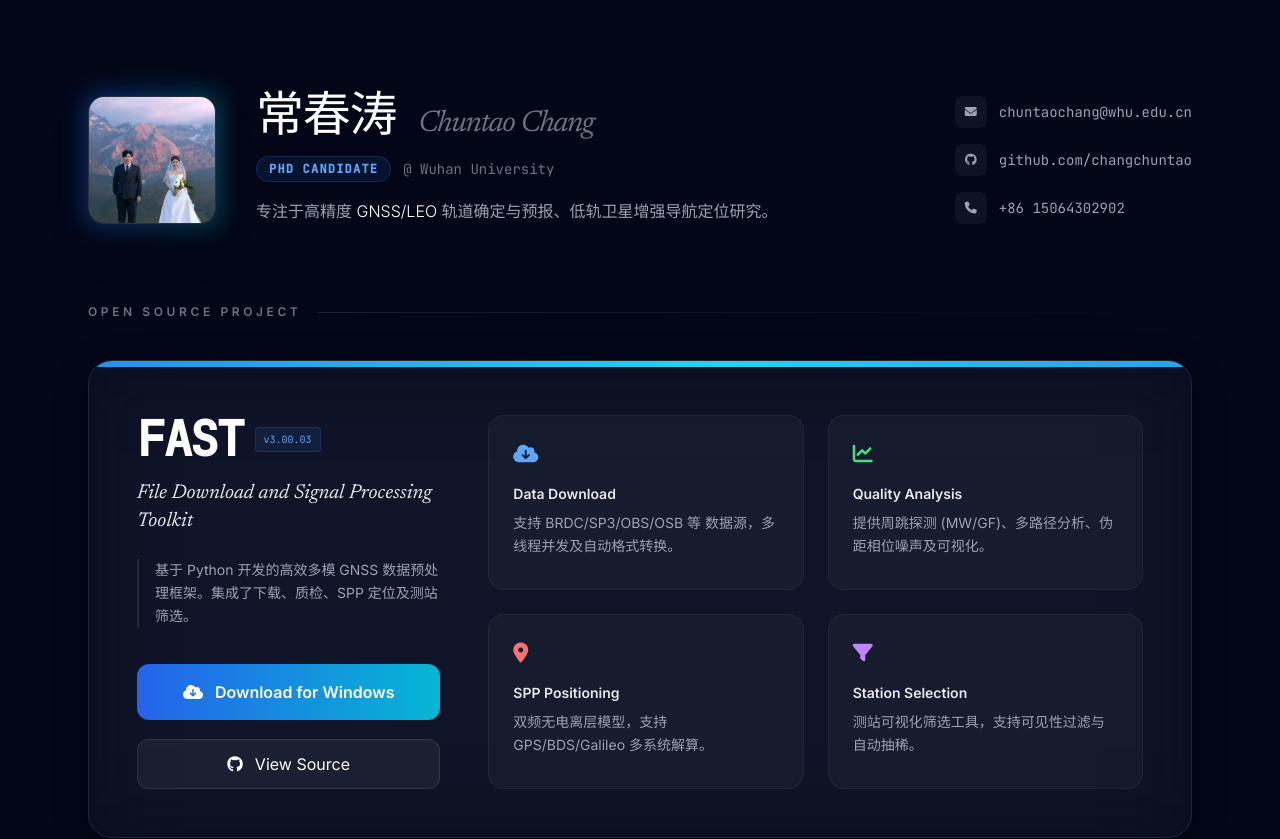
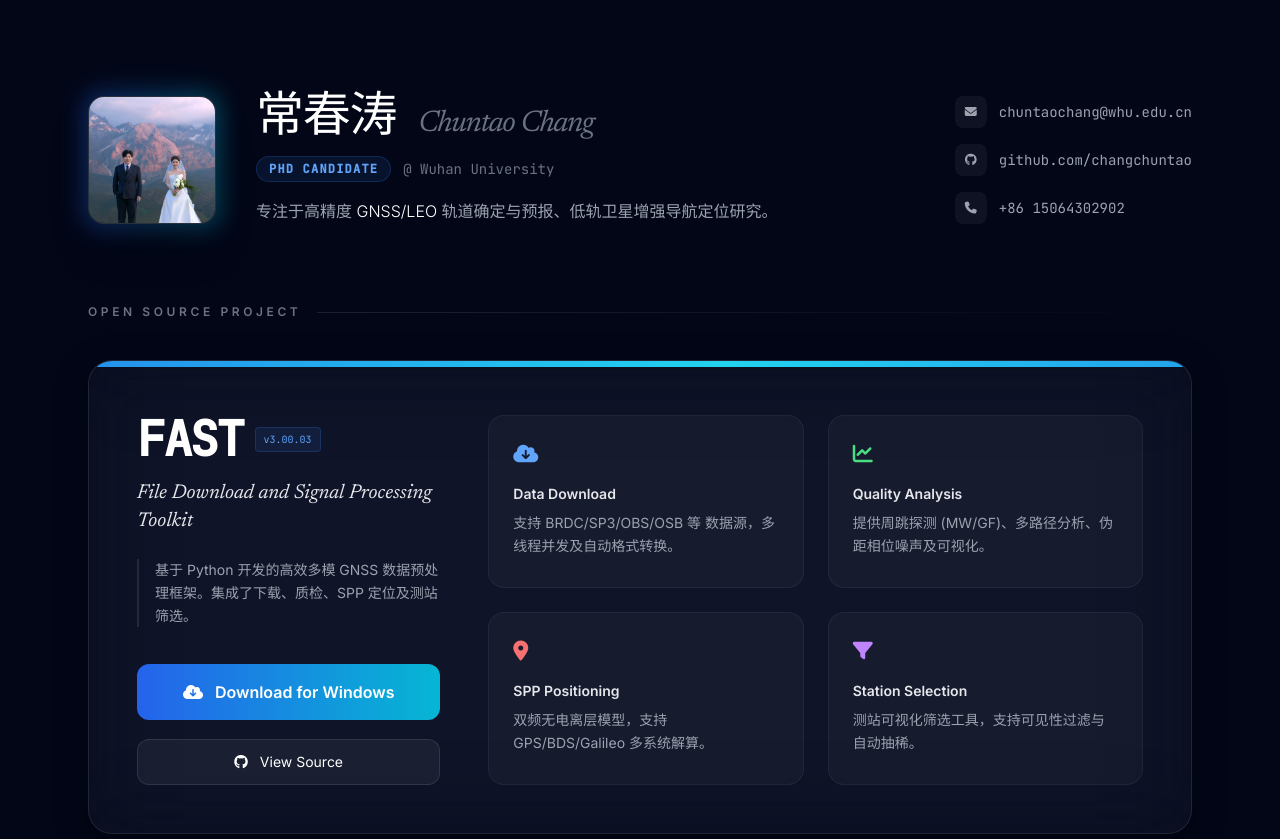
Before and after one commit to ChangChuntao/changchuntao.github.io, a plain HTML site: page index.html in a window 1280 px wide. Shown: the top 839 px of the page. Drawn offline with nearby package versions, Linux system fonts and the light colour scheme.

Commit message:
update 20260126

```diff
--- a/index.html
+++ b/index.html
@@ -213,7 +213,7 @@
                                 <i class="fas fa-cloud-arrow-down"></i> Download for Windows
                             </a>
                             <a href="https://github.com/ChangChuntao/FAST" target="_blank"
-                               class="flex items-center justify-center gap-3 bg-white/5 hover:bg-white/10 border border-white/10 text-white py-3 px-6 rounded-xl font-medium text-base transition-all">
+                               class="flex items-center justify-center gap-3 bg-white/5 hover:bg-white/10 border border-white/10 text-white py-3 px-6 rounded-xl font-medium text-sm transition-all">
                                 <i class="fab fa-github"></i> View Source
                             </a>
                         </div>
```
